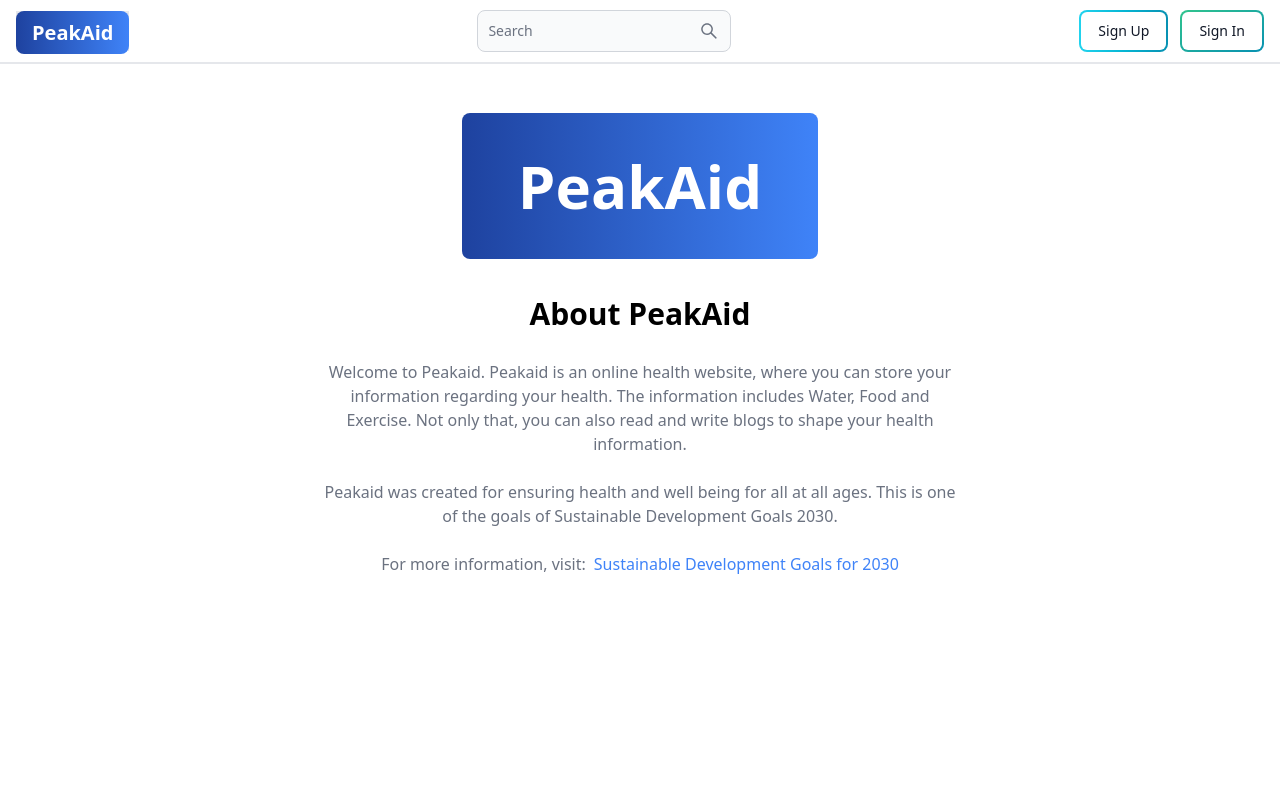
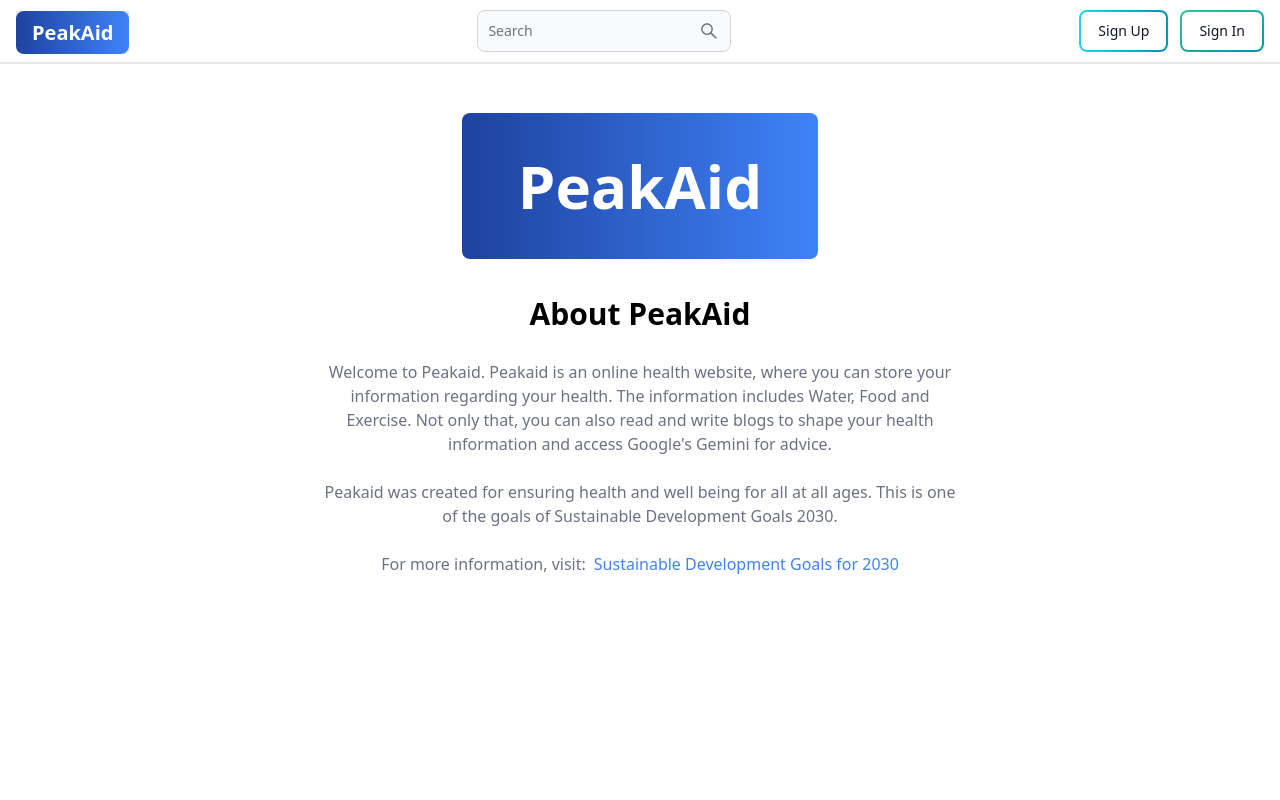
Before and after one commit to temal07/PeakAid, a React (Vite) app in the folder client/: page /about in a window 1280 px wide. Shown: the top 800 px of the page. Built offline with nearby package versions, Linux system fonts and the light colour scheme; no server answers; a web font is replaced by a local one.

Commit message:
update About page

```diff
--- a/client/src/pages/About.jsx
+++ b/client/src/pages/About.jsx
@@ -15,7 +15,8 @@ export default function About() {
               Welcome to Peakaid. Peakaid is an online health website, where you
               can store your information regarding your health.
               The information includes Water, Food and Exercise. Not only that, you can
-              also read and write blogs to shape your health information.
+              also read and write blogs to shape your health information and access Google's
+              Gemini for advice.
             </p>
             <p>
               Peakaid was created for ensuring health and well being for all at all ages.
```
